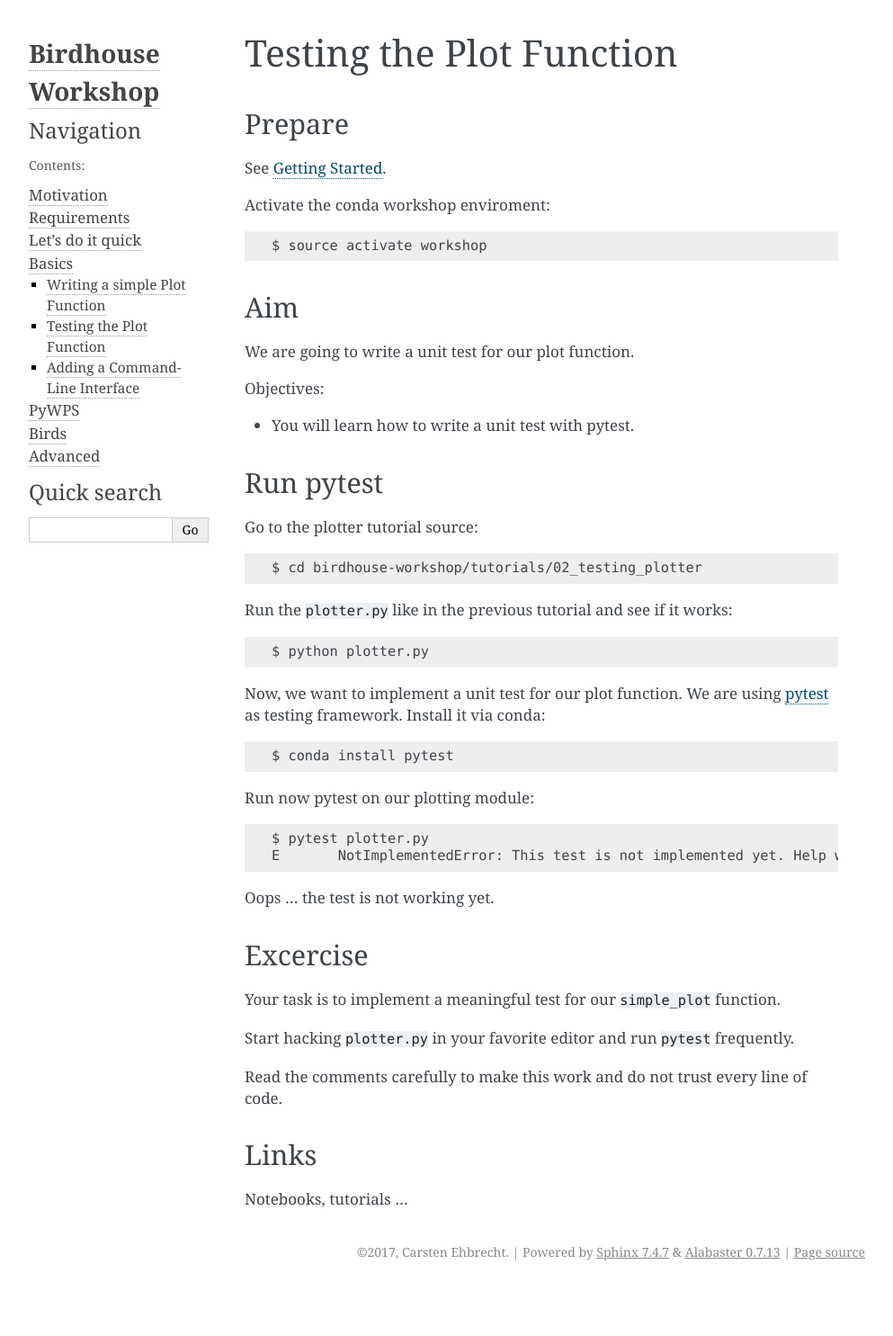
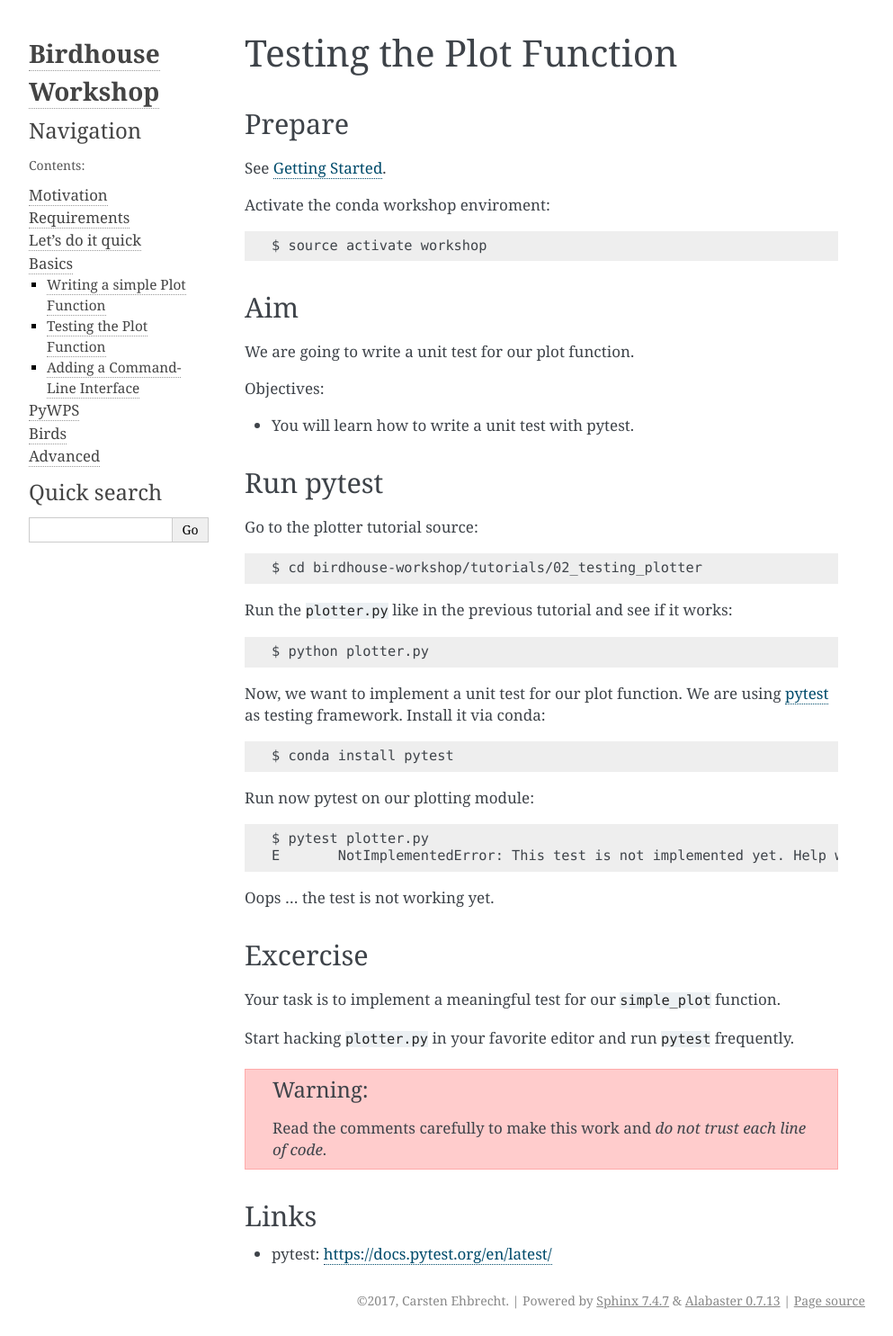
Before and after one commit to bird-house/birdhouse-workshop, a Sphinx documentation site: the page built from docs/source/basics/testing_plotter.rst, in a window 1280 px wide. Shown: the whole page at 90% size, without its empty margins (148-1141 px from the left). Built offline with Sphinx 7.4.7, drawn with Linux system fonts in a browser that asks for light colours; before the commit the page ends 1431 px from its top, so only the background shows below that.

Commit message:
update plotter test

```diff
--- a/docs/source/basics/testing_plotter.rst
+++ b/docs/source/basics/testing_plotter.rst
@@ -53,9 +53,11 @@ Your task is to implement a meaningful test for our ``simple_plot`` function.
 
 Start hacking ``plotter.py`` in your favorite editor and run ``pytest`` frequently.
 
-Read the comments carefully to make this work and do not trust every line of code.
+.. warning::
+
+  Read the comments carefully to make this work and *do not trust each line of code*.
 
 Links
 -----
 
-Notebooks, tutorials ...
+* pytest: https://docs.pytest.org/en/latest/
```
